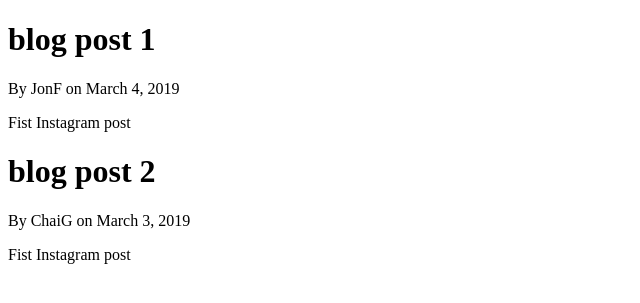
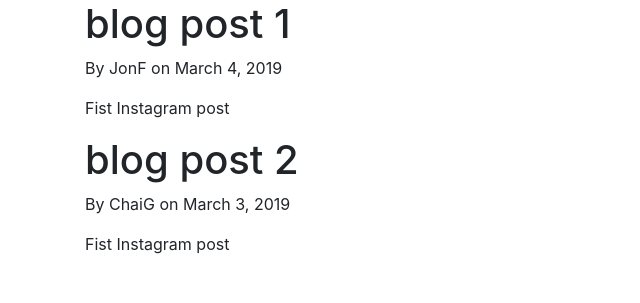
Before and after one commit to Rion5/Django_InstagramClone, a Django app: page / in a window 1280 px wide. Shown: the top 303 px of the page, without its empty margins (0-640 px from the left). Run offline with Django 3.2, Linux system fonts and the light colour scheme; some libraries are stand-ins or nearby versions.

Commit message:
added bootstrap to base.html file

```diff
--- a/templates/instagram/base.html
+++ b/templates/instagram/base.html
@@ -7,6 +7,15 @@
     <title>Document</title>
 </head>
 <head>
+
+     <!-- Required meta tags -->
+     <meta charset="utf-8">
+     <meta name="viewport" content="width=device-width, initial-scale=1, shrink-to-fit=no">
+
+     <!-- Bootstrap CSS -->
+     <link rel="stylesheet" href="https://maxcdn.bootstrapcdn.com/bootstrap/4.0.0/css/bootstrap.min.css" integrity="sha384-Gn5384xqQ1aoWXA+058RXPxPg6fy4IWvTNh0E263XmFcJlSAwiGgFAW/dAiS6JXm" crossorigin="anonymous">
+
+
     {% if title %}
         <title>Django Blog - {{ title }}</title>
     {% else %}
@@ -14,6 +23,14 @@
     {% endif %}
 </head>
 <body>
+    <div class='container'>
     {% block content %}{% endblock %}
+    </div>
+
+    <!-- Optional JavaScript -->
+    <!-- jQuery first, then Popper.js, then Bootstrap JS -->
+    <script src="https://code.jquery.com/jquery-3.3.1.slim.min.js" integrity="sha384-q8i/X+965DzO0rT7abK41JStQIAqVgRVzpbzo5smXKp4YfRvH+8abtTE1Pi6jizo" crossorigin="anonymous"></script>
+    <script src="https://cdnjs.cloudflare.com/ajax/libs/popper.js/1.14.7/umd/popper.min.js" integrity="sha384-UO2eT0CpHqdSJQ6hJty5KVphtPhzWj9WO1clHTMGa3JDZwrnQq4sF86dIHNDz0W1" crossorigin="anonymous"></script>
+    <script src="https://stackpath.bootstrapcdn.com/bootstrap/4.3.1/js/bootstrap.min.js" integrity="sha384-JjSmVgyd0p3pXB1rRibZUAYoIIy6OrQ6VrjIEaFf/nJGzIxFDsf4x0xIM+B07jRM" crossorigin="anonymous"></script>
 </body>
 </html>
```
